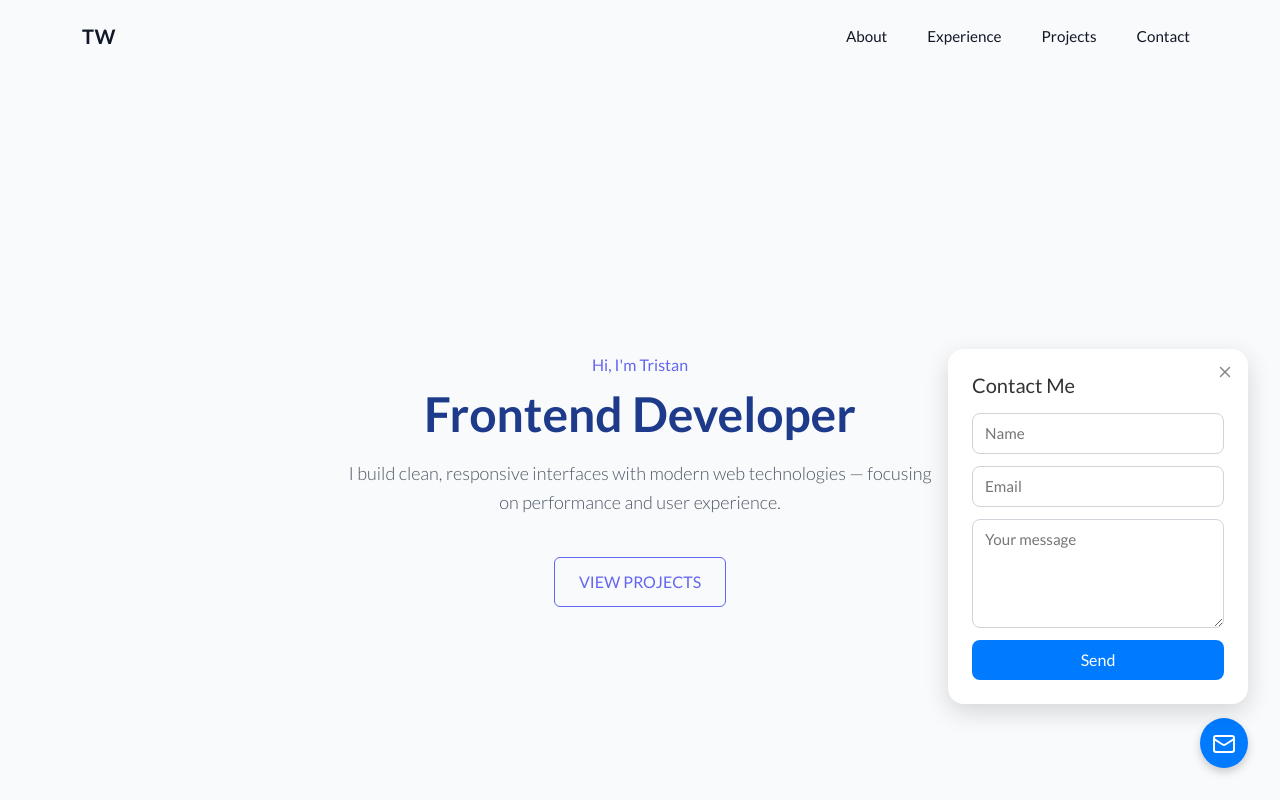
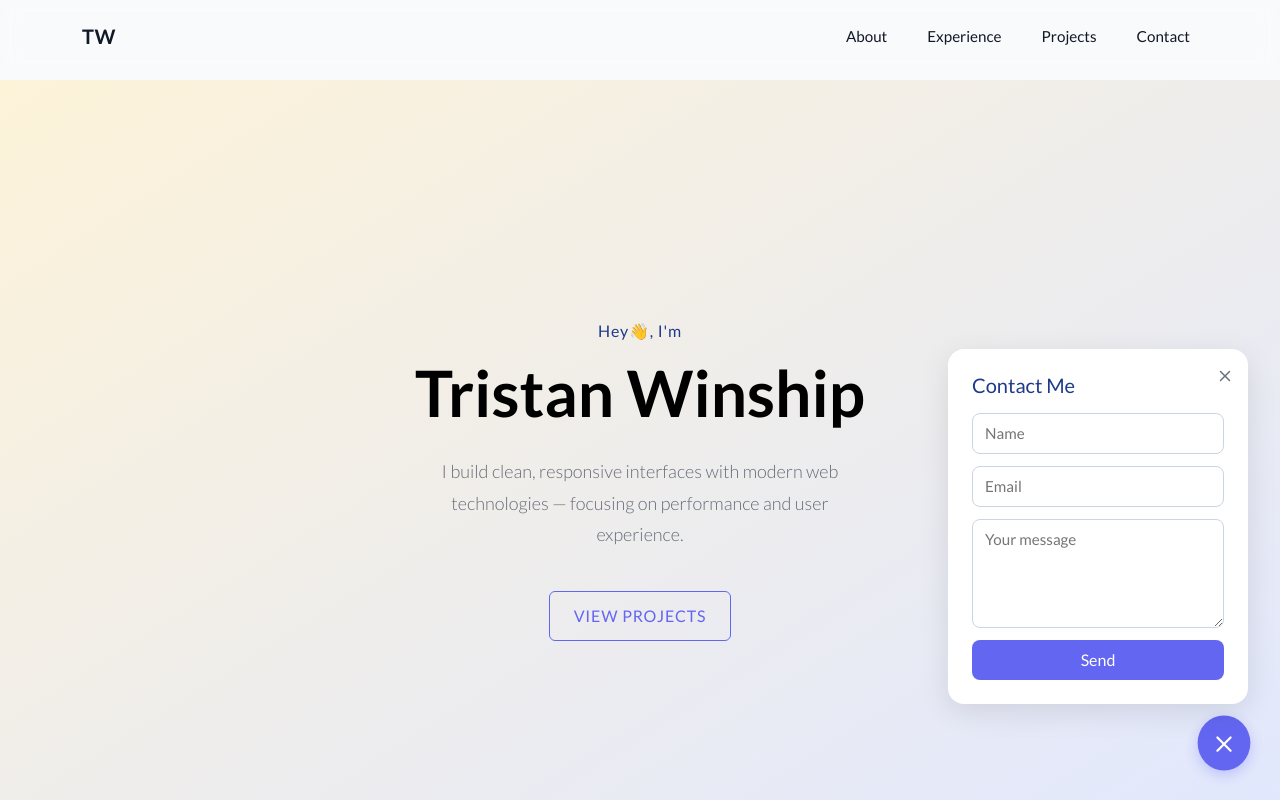
Before and after one commit to tmw88/portfolio-site, a Next.js app in the folder frontend/: page / in a window 1280 px wide. Both pictures are taken after a click on the button 1224 px from the left and 743 px from the top of the page. Shown: the top 800 px of the page. Built offline with nearby package versions, Linux system fonts and the light colour scheme; no server answers.

Commit message:
Improved UI and added animations

```diff
--- a/frontend/app/components/Experience.jsx
+++ b/frontend/app/components/Experience.jsx
@@ -15,14 +15,14 @@ export default function Experience() {
       className={lato.className}
       style={{
         padding: "80px 0",
-        backgroundColor: "#F9FAFB",
+        backgroundColor: "#E5E7EB",
         color: "#1F2937", // Slightly softer than black
       }}
     >
       <Container>
         <h2
           style={{
-            color: "#4F46E5", // Indigo heading
+            color: "#FFFFF", // Indigo heading
             fontWeight: 700,
             fontSize: "1.8rem",
             marginBottom: "2rem",
--- a/frontend/app/components/FloatingContact.css
+++ b/frontend/app/components/FloatingContact.css
@@ -6,28 +6,29 @@
 }
 
 .contact-button {
-  background-color: #007bff;
+  background-color: #6366f1; /* indigo-500 */
   color: white;
   border: none;
   border-radius: 50%;
   padding: 0.75rem;
-  box-shadow: 0 4px 10px rgba(0, 0, 0, 0.2);
+  box-shadow: 0 4px 12px rgba(99, 102, 241, 0.3); /* soft indigo glow */
   cursor: pointer;
-  transition: background-color 0.3s ease;
+  transition: background-color 0.3s ease, transform 0.2s ease;
 }
 
 .contact-button:hover {
-  background-color: #0056b3;
+  background-color: #4f46e5; /* indigo-600 */
+  transform: scale(1.05);
 }
 
 .contact-form {
   position: absolute;
   bottom: 4rem;
   right: 0;
-  background-color: #ffffff;
+  background-color: #ffffff; /* clean white background */
   padding: 1.5rem;
   border-radius: 1rem;
-  box-shadow: 0 8px 24px rgba(0, 0, 0, 0.15);
+  box-shadow: 0 8px 30px rgba(0, 0, 0, 0.1);
   width: 300px;
   max-width: 90vw;
   z-index: 1001;
@@ -36,7 +37,7 @@
 .contact-form h3 {
   margin-top: 0;
   font-size: 1.25rem;
-  color: #333;
+  color: #1e3a8a; /* deep indigo */
   margin-bottom: 1rem;
 }
 
@@ -51,29 +52,31 @@
   width: 100%;
   padding: 0.5rem 0.75rem;
   border-radius: 0.5rem;
-  border: 1px solid #ced4da;
+  border: 1px solid #cbd5e1; /* soft gray */
   font-size: 0.95rem;
-  transition: border-color 0.2s;
+  transition: border-color 0.2s, box-shadow 0.2s;
 }
 
 .contact-form input:focus,
 .contact-form textarea:focus {
-  border-color: #007bff;
+  border-color: #6366f1;
+  box-shadow: 0 0 0 2px rgba(99, 102, 241, 0.3);
   outline: none;
 }
 
 .submit-button {
-  background-color: #007bff;
+  background-color: #6366f1;
   color: white;
   padding: 0.5rem 0.75rem;
   border: none;
   border-radius: 0.5rem;
   cursor: pointer;
-  transition: background-color 0.2s;
+  transition: background-color 0.2s, transform 0.2s ease;
 }
 
 .submit-button:hover {
-  background-color: #0056b3;
+  background-color: #4f46e5;
+  transform: scale(1.03);
 }
 
 .close-button {
@@ -83,15 +86,17 @@
   background: transparent;
   border: none;
   cursor: pointer;
-  color: #888;
+  color: #6b7280; /* gray-600 */
+  font-size: 1.25rem;
+  transition: color 0.2s ease;
 }
 
 .close-button:hover {
-  color: #000;
+  color: #111827; /* gray-900 */
 }
 
 .contact-form p {
   margin-top: 0.75rem;
   font-size: 0.9rem;
-  color: #28a745;
+  color: #10b981; /* emerald-500 for success */
 }
--- a/frontend/app/components/FloatingContact.js
+++ b/frontend/app/components/FloatingContact.js
@@ -1,14 +1,13 @@
 "use client";
 
 import { useState } from "react";
-import { motion } from "framer-motion";
+import { motion, AnimatePresence } from "framer-motion";
 import { X, Mail } from "lucide-react";
 import "./FloatingContact.css";
 
 const API_URL = process.env.NEXT_PUBLIC_API_URL || "http://localhost:5000";
 
-const FloatingContact = () => {
-  const [isOpen, setIsOpen] = useState(false);
+const FloatingContact = ({ show, handleOpen, handleClose }) => {
   const [formData, setFormData] = useState({
     name: "",
     email: "",
@@ -26,10 +25,6 @@ const FloatingContact = () => {
     setLoading(true);
     setResponseMessage("");
 
-    if (process.env.NODE_ENV === "development") {
-      console.log("Submitting form data:", formData);
-    }
-
     try {
       const response = await fetch(`${API_URL}/contact`, {
         method: "POST",
@@ -41,7 +36,7 @@ const FloatingContact = () => {
 
       if (response.ok) {
         setResponseMessage("Message sent successfully!");
-        setFormData({ name: "", email: "", message: "" }); // Reset form
+        setFormData({ name: "", email: "", message: "" });
       } else {
         setResponseMessage(data.error || "Failed to send message.");
       }
@@ -52,27 +47,37 @@ const FloatingContact = () => {
     setLoading(false);
   };
 
+  const handleToggle = () => {
+    show ? handleClose() : handleOpen();
+  };
+
   return (
     <div className="floating-contact">
-      {/* Floating Button */}
+      {/* Always show the floating mail button */}
       <motion.button
+        key="toggle-contact"
         className="contact-button"
-        onClick={() => setIsOpen(!isOpen)}
+        onClick={show ? handleClose : handleOpen}
+        initial={{ opacity: 0, y: 10 }}
+        animate={{ opacity: 1, y: 0 }}
+        exit={{ opacity: 0, y: 10 }}
         whileHover={{ scale: 1.1 }}
         whileTap={{ scale: 0.9 }}
       >
-        <Mail size={24} />
+        {show ? <X size={24} /> : <Mail size={24} />}
       </motion.button>
 
       {/* Contact Form Modal */}
-      {isOpen && (
+      <AnimatePresence>
+        {show && (
           <motion.div
             className="contact-form"
+            key="contact-form"
             initial={{ opacity: 0, y: 20 }}
             animate={{ opacity: 1, y: 0 }}
             exit={{ opacity: 0, y: 20 }}
           >
-          <button className="close-button" onClick={() => setIsOpen(false)}>
+            <button className="close-button" onClick={handleClose}>
               <X size={18} />
             </button>
             <h3>Contact Me</h3>
@@ -101,7 +106,11 @@ const FloatingContact = () => {
                 value={formData.message}
                 onChange={handleChange}
               ></textarea>
-            <button type="submit" className="submit-button" disabled={loading}>
+              <button
+                type="submit"
+                className="submit-button"
+                disabled={loading}
+              >
                 {loading ? "Sending..." : "Send"}
               </button>
             </form>
@@ -116,6 +125,7 @@ const FloatingContact = () => {
             )}
           </motion.div>
         )}
+      </AnimatePresence>
     </div>
   );
 };
--- a/frontend/app/components/Hero.jsx
+++ b/frontend/app/components/Hero.jsx
@@ -1,7 +1,9 @@
 "use client";
 
+import { useEffect, useState } from "react";
 import { Container, Button } from "react-bootstrap";
 import { Lato } from "next/font/google";
+import { motion } from "framer-motion";
 
 const lato = Lato({
   weight: ["300", "400", "700"],
@@ -9,6 +11,16 @@ const lato = Lato({
 });
 
 export default function Hero() {
+  const [shimmerDone, setShimmerDone] = useState(false);
+
+  useEffect(() => {
+    const timer = setTimeout(() => {
+      setShimmerDone(true);
+    }, 4000); // match the duration of the CSS animation
+
+    return () => clearTimeout(timer);
+  }, []);
+
   return (
     <section
       id="hero"
@@ -18,56 +30,79 @@ export default function Hero() {
         display: "flex",
         alignItems: "center",
         justifyContent: "center",
-        backgroundColor: "F9FAFB",
+        backgroundColor: "#F9FAFB",
+        backgroundImage:
+          "linear-gradient(to bottom right,rgb(253, 243, 217), #E0E7FF)",
         textAlign: "center",
         padding: "2rem",
+        borderBottomLeftRadius: "4rem",
+        borderBottomRightRadius: "4rem",
       }}
     >
       <Container>
-        <p
+        <motion.p
+          initial={{ opacity: 0, y: 10 }}
+          animate={{ opacity: 1, y: 0 }}
+          transition={{ duration: 0.6, delay: 0.1 }}
           style={{
-            color: "#6366F1",
+            color: "#1E3A8A",
             fontSize: "1rem",
-            marginBottom: "0.5rem",
+            marginBottom: "0.75rem",
             fontWeight: 400,
+            letterSpacing: "0.05em",
           }}
         >
-          Hi, I'm Tristan
-        </p>
-        <h1
+          Hey👋, I'm
+        </motion.p>
+
+        <motion.h1
+          initial={{ opacity: 0, y: 20 }}
+          animate={{ opacity: 1, y: 0 }}
+          transition={{ duration: 0.6, delay: 0.2 }}
           style={{
-            fontSize: "3rem",
-            color: "#1E3A8A",
+            fontSize: "clamp(2.5rem, 6vw, 4rem)",
             fontWeight: 700,
-            marginBottom: "1rem",
+            marginBottom: "1.5rem",
           }}
         >
-          Frontend Developer
-        </h1>
-        <p
+          <span className={shimmerDone ? "text-solid" : "gradient-text"}>
+            Tristan Winship
+          </span>
+        </motion.h1>
+
+        <motion.p
+          initial={{ opacity: 0, y: 20 }}
+          animate={{ opacity: 1, y: 0 }}
+          transition={{ duration: 0.6, delay: 0.3 }}
           style={{
-            color: "#4B5563",
+            color: "rgba(75, 85, 99, 0.85)",
             fontSize: "1.125rem",
             fontWeight: 300,
-            maxWidth: "600px",
+            maxWidth: "40ch",
             margin: "0 auto 2.5rem",
-            lineHeight: "1.6",
+            lineHeight: 1.75,
           }}
         >
           I build clean, responsive interfaces with modern web technologies —
           focusing on performance and user experience.
-        </p>
+        </motion.p>
+
+        <motion.div
+          initial={{ opacity: 0, y: 20 }}
+          animate={{ opacity: 1, y: 0 }}
+          transition={{ duration: 0.6, delay: 0.4 }}
+        >
           <Button
             variant="outline-primary"
             href="#projects"
             style={{
               borderColor: "#6366F1",
               color: "#6366F1",
-            fontWeight: 400,
+              fontWeight: 500,
               padding: "0.75rem 1.5rem",
               fontSize: "1rem",
-            transition: "background-color 0.3s ease, color 0.3s ease",
               textTransform: "uppercase",
+              letterSpacing: "0.05em",
             }}
             onMouseEnter={(e) => {
               e.target.style.backgroundColor = "#6366F1";
@@ -80,6 +115,7 @@ export default function Hero() {
           >
             View Projects
           </Button>
+        </motion.div>
       </Container>
     </section>
   );
--- a/frontend/app/components/IntroSplash.jsx
+++ b/frontend/app/components/IntroSplash.jsx
@@ -16,7 +16,7 @@ const IntroSplash = () => {
         transition={{ duration: 1 }}
         className="intro-title"
       >
-        TM
+        TW
       </motion.h1>
     </motion.div>
   );
--- a/frontend/app/components/Layout.jsx
+++ b/frontend/app/components/Layout.jsx
@@ -11,6 +11,7 @@ import {
   NavbarToggle,
   NavLink,
 } from "react-bootstrap";
+import { motion } from "framer-motion"; // ⬅️ Import motion
 import FloatingContact from "./FloatingContact.js";
 
 const lato = Lato({
@@ -22,17 +23,26 @@ export default function Layout({ children }) {
   const [scrolled, setScrolled] = useState(false);
   const [showNavbar, setShowNavbar] = useState(true);
   const [lastScrollY, setLastScrollY] = useState(0);
+  const [showContactModal, setShowContactModal] = useState(false);
+  const [showAnimatedNavbar, setShowAnimatedNavbar] = useState(false); // ⬅️ New state
+
+  useEffect(() => {
+    const timer = setTimeout(() => {
+      setShowAnimatedNavbar(true); // ⬅️ Show after delay
+    }, 4000); // Match hero shimmer
+
+    return () => clearTimeout(timer);
+  }, []);
 
   useEffect(() => {
     const handleScroll = () => {
       const currentScrollY = window.scrollY;
-
       setScrolled(currentScrollY > 10);
 
       if (currentScrollY > lastScrollY && currentScrollY > 100) {
-        setShowNavbar(false); // scrolling down
+        setShowNavbar(false);
       } else {
-        setShowNavbar(true); // scrolling up
+        setShowNavbar(true);
       }
 
       setLastScrollY(currentScrollY);
@@ -41,6 +51,17 @@ export default function Layout({ children }) {
     window.addEventListener("scroll", handleScroll);
     return () => window.removeEventListener("scroll", handleScroll);
   }, [lastScrollY]);
+
+  const handleNavClick = (section) => {
+    if (section === "contact") {
+      setShowContactModal(true);
+    } else {
+      const el = document.getElementById(section);
+      if (el) {
+        el.scrollIntoView({ behavior: "smooth" });
+      }
+    }
+  };
 
   return (
     <div
@@ -51,12 +72,23 @@ export default function Layout({ children }) {
         minHeight: "100vh",
       }}
     >
+      <motion.div
+        initial={{ opacity: 0, y: -20 }}
+        animate={showAnimatedNavbar ? { opacity: 1, y: 0 } : {}}
+        transition={{ duration: 0.6, ease: "easeOut" }}
+      >
         <Navbar
           expand="lg"
           fixed="top"
           className={`transition-navbar
             ${scrolled ? "navbar-scrolled" : ""}
             ${showNavbar ? "navbar-show" : "navbar-hide"}`}
+          style={{
+            backgroundColor: scrolled ? "#ffffff" : "transparent",
+            boxShadow: scrolled ? "0 2px 10px rgba(0, 0, 0, 0.05)" : "none",
+            transition: "all 0.3s ease",
+            backdropFilter: "blur(8px)",
+          }}
         >
           <Container>
             <NavbarBrand className="nav-brand" href="#">
@@ -65,22 +97,33 @@ export default function Layout({ children }) {
             <NavbarToggle aria-controls="basic-navbar-nav" />
             <NavbarCollapse id="basic-navbar-nav">
               <Nav className="ms-auto">
-              {["about", "experience", "projects", "contact"].map((section) => (
+                {["about", "experience", "projects", "contact"].map(
+                  (section) => (
                     <NavLink
                       key={section}
-                  href={`#${section}`}
+                      href="#"
                       className="nav-link-custom"
+                      onClick={(e) => {
+                        e.preventDefault();
+                        handleNavClick(section);
+                      }}
                     >
                       {section.charAt(0).toUpperCase() + section.slice(1)}
                     </NavLink>
-              ))}
+                  )
+                )}
               </Nav>
             </NavbarCollapse>
           </Container>
         </Navbar>
+      </motion.div>
 
       <main style={{ paddingTop: "80px" }}>{children}</main>
-      <FloatingContact />
+      <FloatingContact
+        show={showContactModal}
+        handleOpen={() => setShowContactModal(true)}
+        handleClose={() => setShowContactModal(false)}
+      />
     </div>
   );
 }
--- a/frontend/app/components/ProjectShowcase.jsx
+++ b/frontend/app/components/ProjectShowcase.jsx
@@ -43,7 +43,7 @@ export default function Projects() {
       <Container>
         <h2
           style={{
-            color: "#4F46E5",
+            color: "#FFFFF",
             fontSize: "2rem",
             fontWeight: 700,
             marginBottom: "2.5rem",
--- a/frontend/app/globals.css
+++ b/frontend/app/globals.css
@@ -117,3 +117,32 @@
 .nav-link-custom:hover::after {
   width: 100%;
 }
+.gradient-text {
+  background: linear-gradient(
+    120deg,
+    #000 0%,
+    #000 30%,
+    #6366f1 50%,
+    #000 70%,
+    #000 100%
+  );
+  background-size: 200% auto;
+  background-clip: text;
+  -webkit-background-clip: text;
+  color: transparent;
+  -webkit-text-fill-color: transparent;
+  animation: shine 6s linear 1;
+}
+
+@keyframes shine {
+  0% {
+    background-position: 200% center;
+  }
+  100% {
+    background-position: -200% center;
+  }
+}
+
+.text-solid {
+  color: #000;
+}
```
Also changed, not shown: frontend/app/components/About.jsx (+26 -13 lines), frontend/app/components/ContactIcons.jsx (+22 -11 lines). Lines whose indentation alone changed are shown as unchanged.
